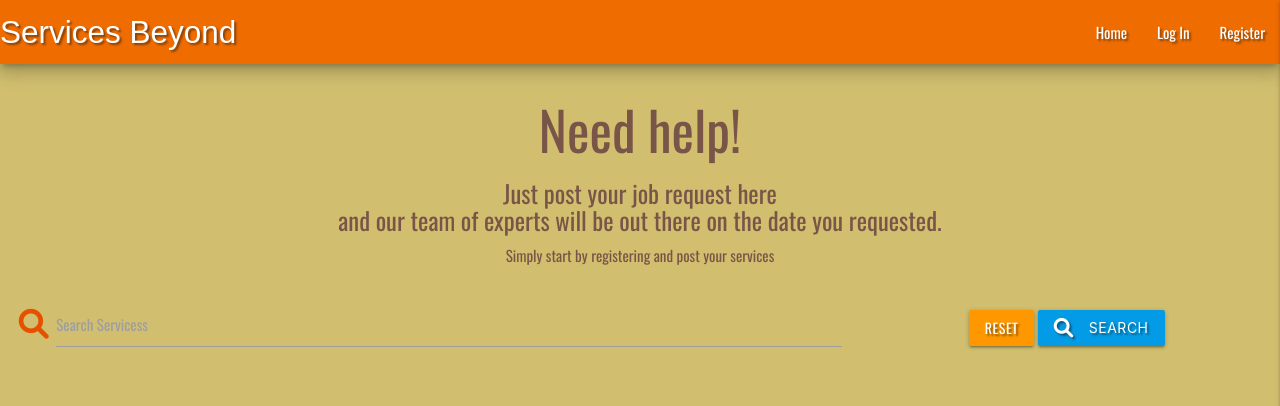
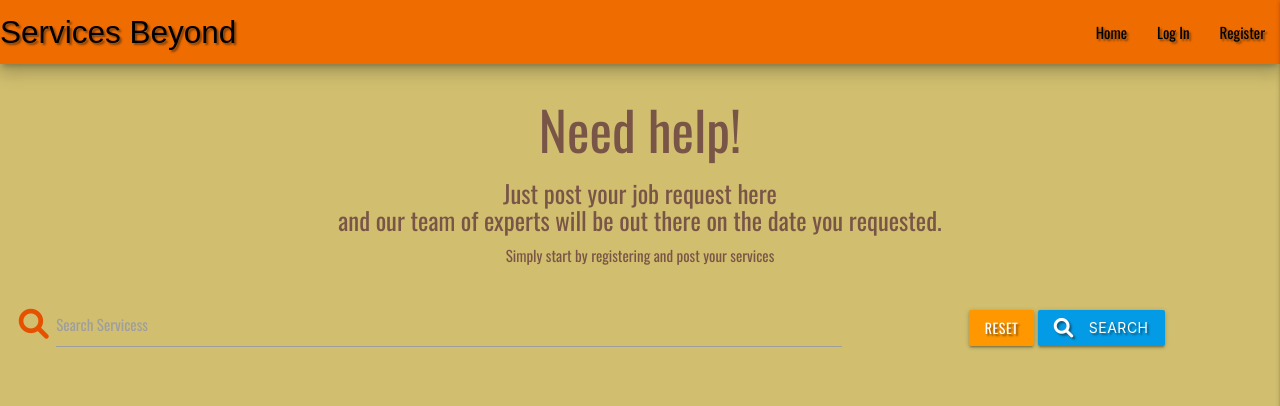
Before and after one commit to Code-Institute-Submissions/shalinshah54-lab-Services-beyond, a Flask app: page / in a window 1280 px wide. Shown: the top 406 px of the page. Run offline with Flask 2, Linux system fonts and the light colour scheme; data that the repository does not hold is empty; some libraries are stand-ins or nearby versions; some web fonts are replaced.

Commit message:
changes to the style and the text color and making the page look better and flow with everything.

```diff
--- a/static/css/style.css
+++ b/static/css/style.css
@@ -11,6 +11,14 @@ body {
     position: relative;
     background-color: rgb(209, 191, 111);
     font-family: Oswald, sans-serif;
+}
+
+.sidenav{
+    background-color: rgb(209, 191, 111);
+}
+
+nav ul a {
+    color: black;
 }
 
 .container {
--- a/templates/base.html
+++ b/templates/base.html
@@ -14,10 +14,10 @@
 </head>
 <body>
     <header>
-        <nav class="nav-extended orange darken-3 z-depth-3 text-darken-2 text-shadow">
+        <nav class="nav-extended orange darken-3 z-depth-3 text-shadow">
             <div class="nav-wrapper">
-              <a href="{{ url_for('home') }}" class="brand-logo">Services Beyond</a>
-              <a href="{{ url_for('home') }}" data-target="mobile-demo" class="sidenav-trigger right"><i class="fas fa-bars"></i></a>
+              <a href="{{ url_for('home') }}" class="black-text brand-logo">Services Beyond</a>
+              <a href="{{ url_for('home') }}" data-target="mobile-demo" class="sidenav-trigger right black-text"><i class="fas fa-bars"></i></a>
               <ul class="right hide-on-med-and-down">
                   <li><a href="{{ url_for('home') }}">Home</a></li>
                   {% if session.user %}
```
